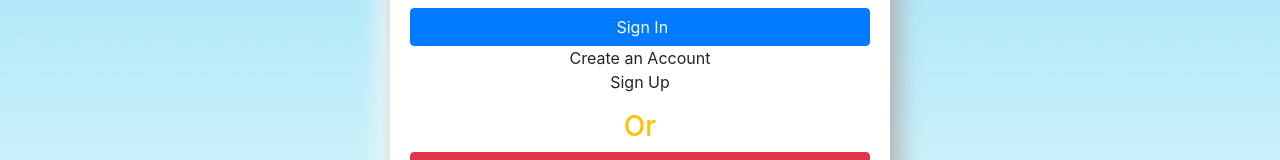
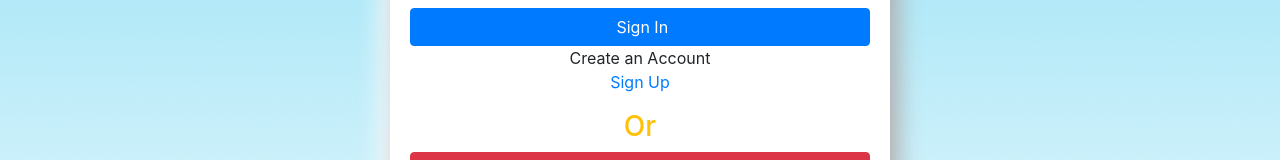
Before and after one commit to razikul-joni69/fast-ride, a React (Create React App) app: page /login in a window 1280 px wide. Shown: the part 278-438 px from the top of the page. Built offline with nearby package versions, Linux system fonts and the light colour scheme; what google-maps-react would draw is missing.

Commit message:
clean codes

```diff
--- a/src/components/Login/Login.js
+++ b/src/components/Login/Login.js
@@ -1,6 +1,6 @@
 import { FontAwesomeIcon } from "@fortawesome/react-fontawesome";
 import { useContext, useState } from "react";
-import { useHistory, useLocation } from "react-router-dom";
+import { Link, useHistory, useLocation } from "react-router-dom";
 import { UserContext } from "../../App";
 import "./Login.css";
 import {
@@ -131,9 +131,9 @@ function Login() {
                                 setNewUser(!newUser);
                             }}
                         >
-                            <p className="">
+                            <Link className="">
                                 {newUser ? " Sign In" : "Sign Up"}
-                            </p>{" "}
+                            </Link>{" "}
                         </div>
                     </p>
                     <h3 className="text-warning">Or</h3>
```
